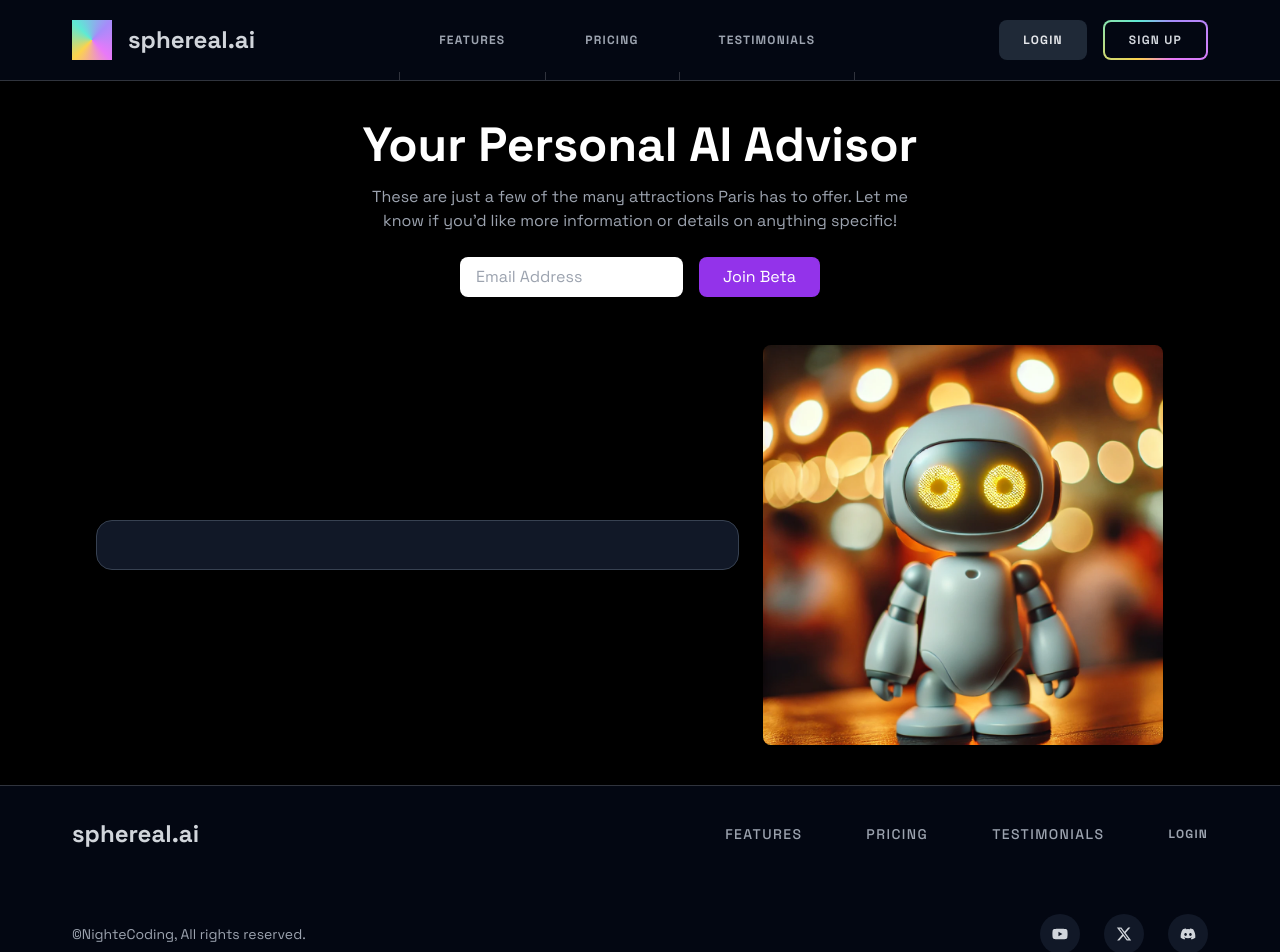
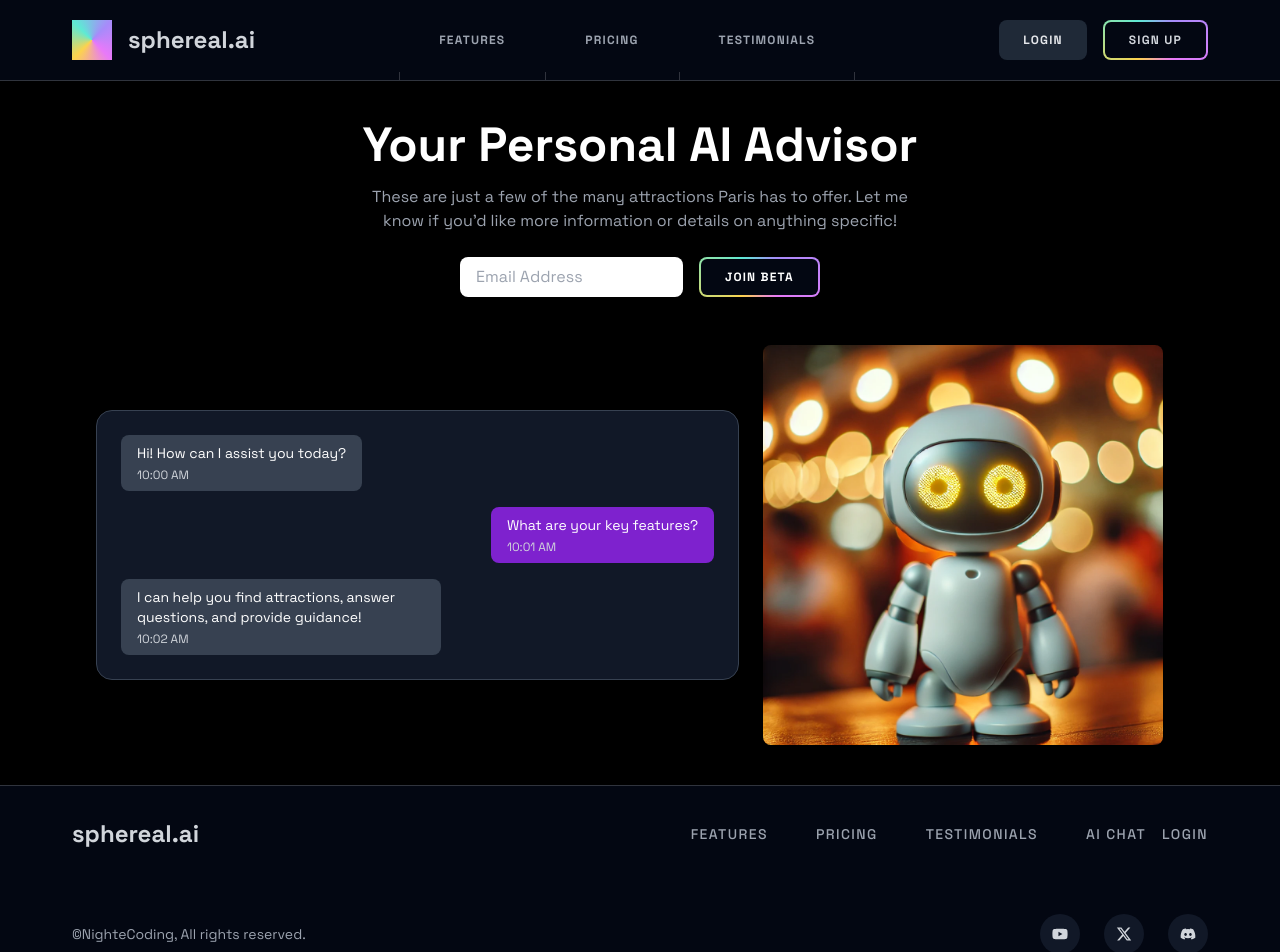
Before and after one commit to JannickPepe/Tribe-RoboAI-Landing, a Next.js app: page /chat in a window 1280 px wide. Shown: the top 952 px of the page. Built offline with nearby package versions, Linux system fonts and the light colour scheme; grey boxes are pictures that could not be loaded.

Commit message:
Enchanced use case on chat and profile page, also modified Button

```diff
--- a/src/app/chat/page.tsx
+++ b/src/app/chat/page.tsx
@@ -7,6 +7,7 @@ import ReactDOM from "react-dom";
 import Link from "next/link";
 import aiChatImg from "@/assets/images/ai-chat-robo.webp";
 import { getRandomResponse } from "@/utils/chatResponses";
+import { Button } from "@/components/Button";
 
 interface ChatModalProps {
     onClose: () => void;
@@ -15,6 +16,12 @@ interface ChatModalProps {
     input: string;
     setInput: (input: string) => void;
 }
+
+const initialMessages = [
+    { text: "Hi! How can I assist you today?", sender: "bot", time: "10:00 AM" },
+    { text: "What are your key features?", sender: "user", time: "10:01 AM" },
+    { text: "I can help you find attractions, answer questions, and provide guidance!", sender: "bot", time: "10:02 AM" },
+];
 
 const ChatModal = ({ onClose, messages, handleSend, input, setInput }: ChatModalProps) => {
     return ReactDOM.createPortal(
@@ -74,7 +81,7 @@ const ChatModal = ({ onClose, messages, handleSend, input, setInput }: ChatModal
 };
 
 const ChatPage = () => {
-    const [messages, setMessages] = useState<{ text: string; sender: string; time: string }[]>([]);
+    const [messages, setMessages] = useState<{ text: string; sender: string; time: string }[]>(initialMessages);
     const [input, setInput] = useState("");
     const [email, setEmail] = useState("");
     const [chatEmail, setChatEmail] = useState<string | null>(null);
@@ -99,9 +106,18 @@ const ChatPage = () => {
 
     const handleJoinBeta = () => {
         if (email.trim() === "") return;
+
         localStorage.setItem("chatEmail", email);
         setChatEmail(email);
         setEmail("");
+
+        // ✅ Immediately load messages after setting email
+        const savedMessages = localStorage.getItem(`chatMessages_${email}`);
+        if (savedMessages) {
+            setMessages(JSON.parse(savedMessages));
+        } else {
+            setMessages([]); // If no messages, start with an empty array
+        }
     };
 
     const handleSend = () => {
@@ -130,6 +146,12 @@ const ChatPage = () => {
         setIsModalOpen(false);
     };
 
+    const handleEndChatSession = () => {
+        localStorage.removeItem("chatEmail"); // ✅ Remove only the session
+        setChatEmail(null); // Reset chat state
+        setMessages(initialMessages);
+    };
+
     return (
         <div className="py-10 bg-black text-white flex flex-col items-center">
             {/* Header */}
@@ -153,26 +175,33 @@ const ChatPage = () => {
                             onChange={(e) => setEmail(e.target.value)}
                             className="px-4 py-2 text-black rounded-lg outline-none"
                         />
-                        <button
+                        <Button
                             onClick={handleJoinBeta}
-                            className="bg-purple-600 hover:bg-purple-700 text-white px-6 py-2 rounded-lg transition"
                         >
                             Join Beta
-                        </button>
+                        </Button>
                     </div>
                 ) : (
                     <div className="mt-6 flex flex-col items-center gap-4">
-                        <button
-                            onClick={handleStartChat}
-                            className="bg-green-600 hover:bg-green-700 text-white px-6 py-2 rounded-lg transition"
-                        >
-                            Start Chat
-                        </button>
+                        <div className="flex justify-center items-center gap-4">
+                            <Button
+                                onClick={handleStartChat}
+                                className=""
+                            >
+                                Start Chat
+                            </Button>
+                            <button
+                                onClick={handleEndChatSession}
+                                className="bg-red-600 hover:bg-red-700 text-white px-6 py-2 rounded-lg transition"
+                            >
+                                End Chat Session
+                            </button>
+                        </div>
                         <Link
                             href={'/auth/profile'}
                             className="text-neutral-300 hover:text-neutral-400 transition"
                         >
-                            Remove Chat Activity
+                            Delete AI Chat
                         </Link>
                     </div>
                 )}
--- a/src/components/Button.tsx
+++ b/src/components/Button.tsx
@@ -1,14 +1,14 @@
 "use client";
 
-import { HTMLAttributes, useEffect, useState } from "react";
+import { useEffect, useState } from "react";
 import { cva } from "class-variance-authority";
-import { animate, motion, useMotionTemplate, useMotionValue, } from "framer-motion";
+import { animate, motion, useMotionTemplate, useMotionValue, HTMLMotionProps } from "framer-motion";
 
 export type ButtonProps = {
   variant?: "primary" | "secondary" | "tertiary" | "disabled";
   block?: boolean;
   disabled?: boolean;
-} & HTMLAttributes<HTMLButtonElement>;
+} & Omit<HTMLMotionProps<"button">, "ref">;
 
 const classes = cva(
   "text-xs tracking-widest uppercase font-bold h-10 px-6 rounded-lg",
@@ -31,13 +31,14 @@ const classes = cva(
   }
 );
 
-export const Button = (props: ButtonProps) => {
-  const {
-    className = "",
-    children,
-    variant = "primary",
-    ...otherProps
-  } = props;
+export const Button = ({
+  className = "",
+  children,
+  variant = "primary",
+  block = false,
+  onClick, // ✅ Explicitly extracting `onClick`
+  ...otherProps
+}: ButtonProps) => {
   const [isHovered, setIsHovered] = useState(false);
   const angle = useMotionValue(45);
   const background = useMotionTemplate`linear-gradient(var(--color-gray-950),var(--color-gray-950)) padding-box, conic-gradient(from ${angle}deg,var(--color-violet-400),var(--color-fuchsia-400),var(--color-amber-300),var(--color-teal-300),var(--color-violet-400)) border-box`;
@@ -58,15 +59,11 @@ export const Button = (props: ButtonProps) => {
     <motion.button
       onMouseEnter={() => setIsHovered(true)}
       onMouseLeave={() => setIsHovered(false)}
-      className={classes({ ...otherProps, variant, className })}
-      style={
-        variant === "primary"
-          ? {
-              background: background,
-            }
-          : undefined
-      }
-      disabled={props.disabled}
+      onClick={onClick}
+      className={classes({ block, variant, className })}
+      style={variant === "primary" ? { background: background } : undefined}
+      disabled={otherProps.disabled}
+      {...otherProps}
     >
       {children}
     </motion.button>
--- a/src/sections/Footer.tsx
+++ b/src/sections/Footer.tsx
@@ -82,7 +82,7 @@ export const Footer = () => {
           <Link href={"/"} className="font-extrabold text-2xl">
             sphereal.ai
           </Link>
-          <nav className="flex flex-col md:flex-row gap-8 md:gap-16 items-center">
+          <nav className="flex flex-col md:flex-row gap-8 md:gap-12 items-center">
             {navItems.map(({ name, href }) => (
               <a
                 href={href}
@@ -112,9 +112,15 @@ export const Footer = () => {
                 </button>
               </>
             ) : (
-              <Link href={"/login"} className="uppercase text-xs tracking-widest font-bold text-gray-400 hover:text-purple-500 transition-colors">
-                Login
-              </Link>
+              <div className="flex items-center gap-4">
+                <Link href={'/chat'} className="uppercase text-xs md:text-sm tracking-widest font-medium text-gray-400 hover:text-purple-500 transition-colors">
+                  AI Chat
+                </Link>
+                <Link href={"/login"} className="uppercase text-xs md:text-sm tracking-widest font-medium text-gray-400 hover:text-purple-500 transition-colors">
+                  Login
+                </Link>
+              </div>
+
             )}
           </nav>
         </div>
```
Also changed, not shown: src/app/auth/profile/page.tsx (+60 -27 lines), 1 other file (tests, documents, lock files or other folders).
